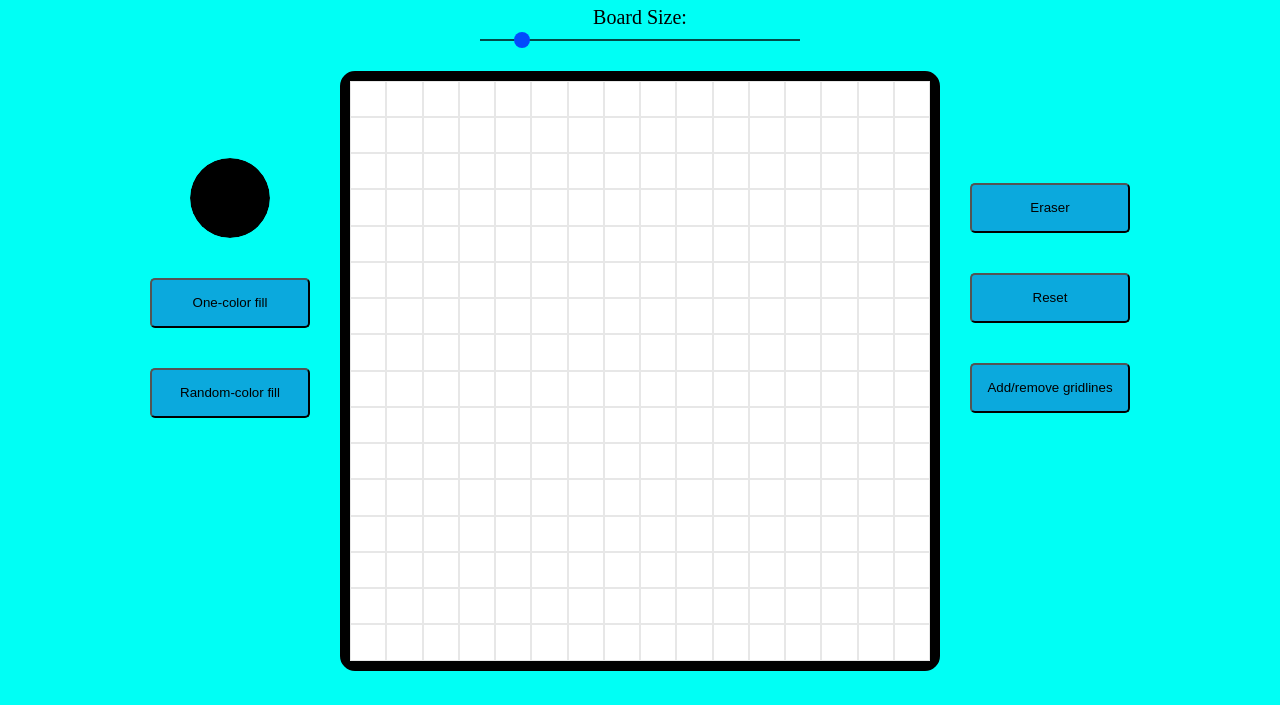
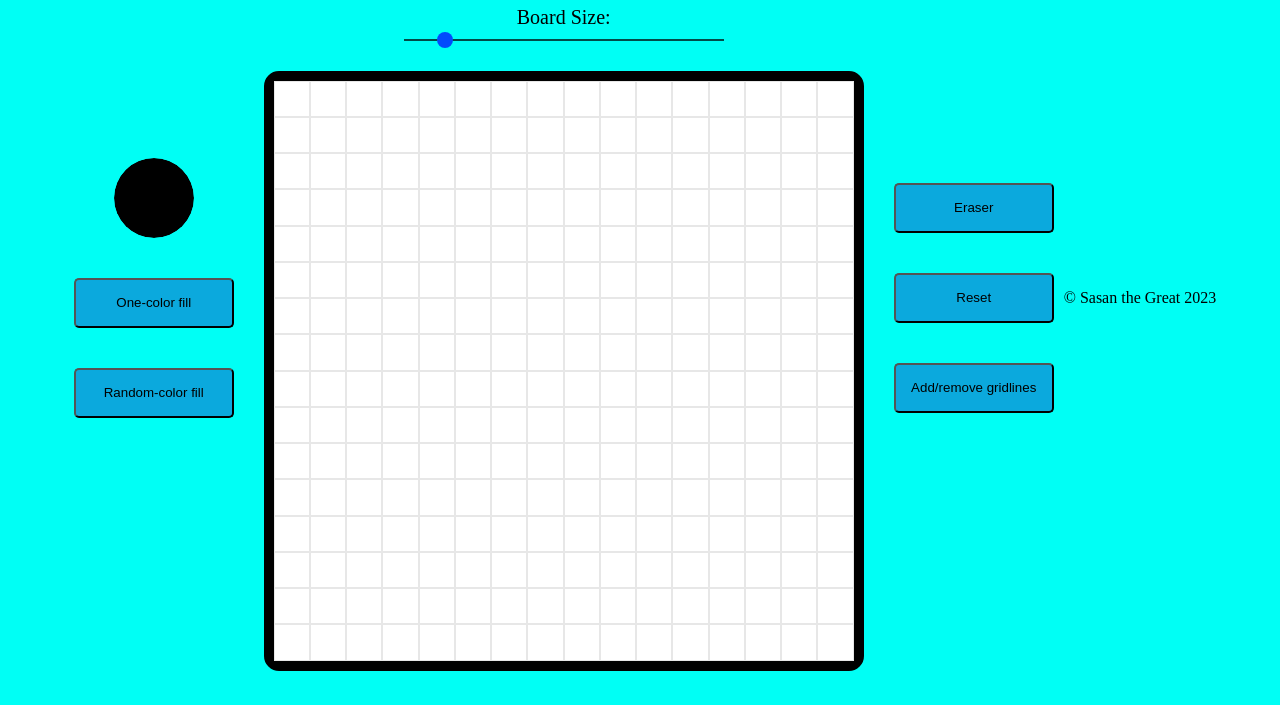
Before and after one commit to SasanTazayoni/Etch-a-Sketch, a plain HTML site: page index.html in a window 1280 px wide. Shown: the part 95-800 px from the top of the page. Drawn offline with Linux system fonts and the light colour scheme.

Commit message:
footer made

```diff
--- a/index.html
+++ b/index.html
@@ -25,5 +25,8 @@
         <button class="btn" data-reset>Reset</button>
         <button class="btn" data-gridline>Add/remove gridlines</button>
     </div>
+    <footer>
+        &copy; Sasan the Great 2023</a>
+    </footer>
 </body>
 </html>
```
